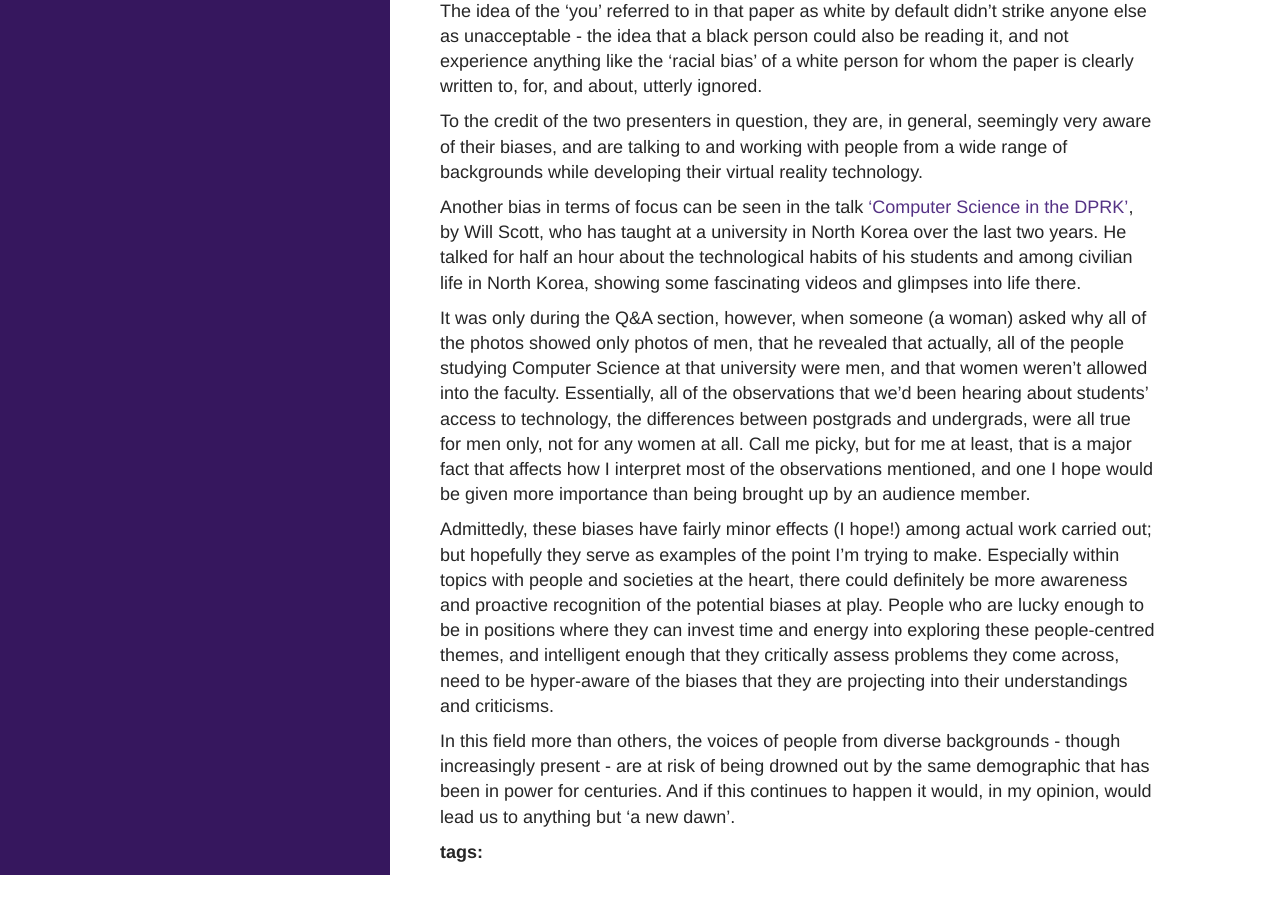
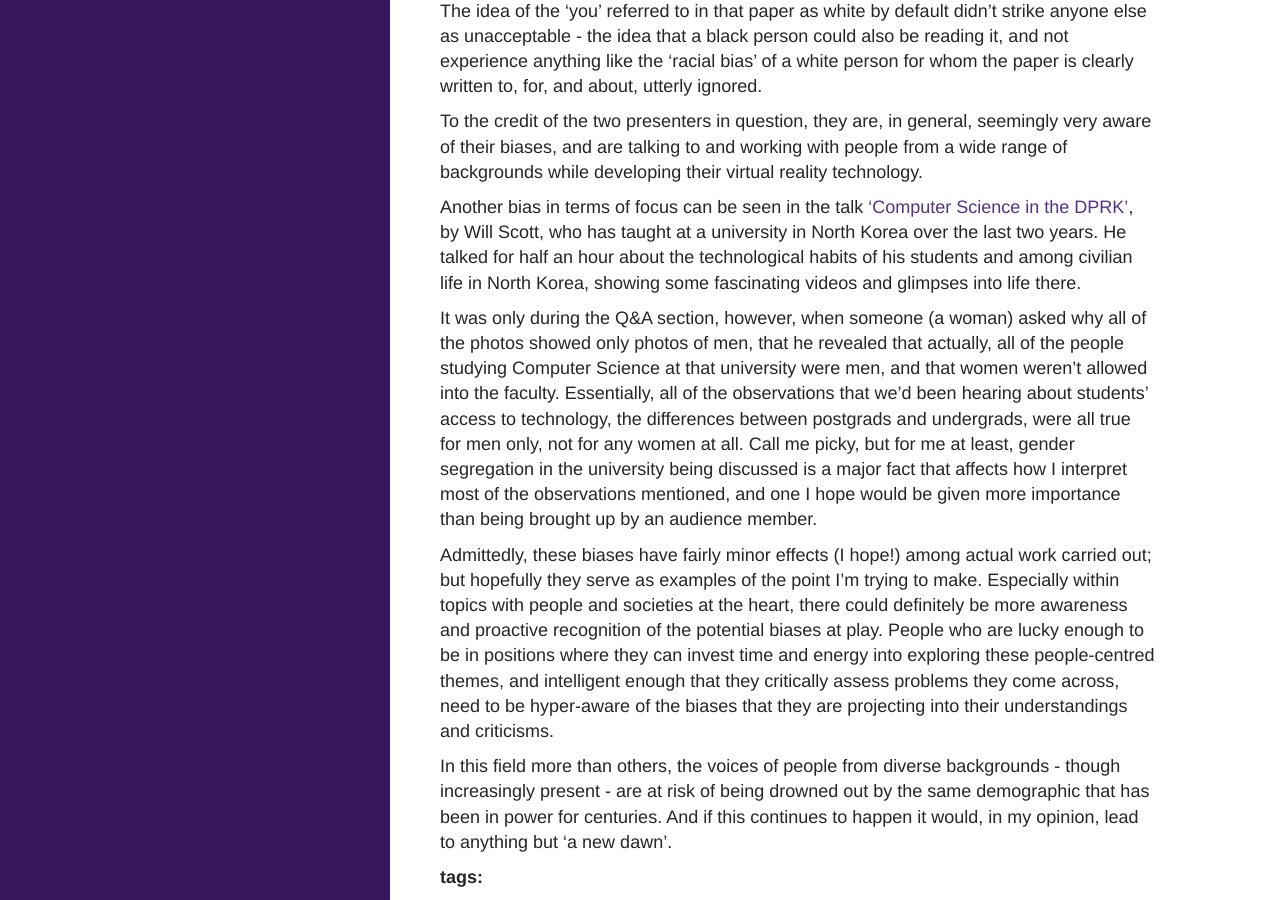
Before and after one commit to zararah/zararah.net, a Jekyll site: the page built from _posts/2015/2014-01-02-31c3-inclusivity-bias.md, in a window 1280 px wide and 900 px high, scrolled down 2225 px. Built offline with Jekyll 4.4.1, drawn with Linux system fonts in a browser that asks for light colours; Markdown is read by kramdown in place of the engine named in the settings; comment, search, counter and statistics services are not loaded; before the commit the page ends 3100 px from its top, so only the background shows below that.

Commit message:
Correct a typo in 31c3 post

```diff
--- a/_posts/2015/2014-01-02-31c3-inclusivity-bias.md
+++ b/_posts/2015/2014-01-02-31c3-inclusivity-bias.md
@@ -41,8 +41,8 @@
 
 Another bias in terms of focus can be seen in the talk ['Computer Science in the DPRK'](http://media.ccc.de/browse/congress/2014/31c3_-_6253_-_en_-_saal_2_-_201412292115_-_computer_science_in_the_dprk_-_will_scott.html#video), by Will Scott, who has taught at a university in North Korea over the last two years. He talked for half an hour about the technological habits of his students and among civilian life in North Korea, showing some fascinating videos and glimpses into life there.
 
-It was only during the Q&A section, however, when someone (a woman) asked why all of the photos showed only photos of men, that he revealed that actually, all of the people studying Computer Science at that university were men, and that women weren't allowed into the faculty. Essentially, all of the observations that we'd been hearing about students' access to technology, the differences between postgrads and undergrads, were all true for men only, not for any women at all. Call me picky, but for me at least, that is a major fact that affects how I interpret most of the observations mentioned, and one I hope would be given more importance than being brought up by an audience member.
+It was only during the Q&A section, however, when someone (a woman) asked why all of the photos showed only photos of men, that he revealed that actually, all of the people studying Computer Science at that university were men, and that women weren't allowed into the faculty. Essentially, all of the observations that we'd been hearing about students' access to technology, the differences between postgrads and undergrads, were all true for men only, not for any women at all. Call me picky, but for me at least, gender segregation in the university being discussed is a major fact that affects how I interpret most of the observations mentioned, and one I hope would be given more importance than being brought up by an audience member.
 
 Admittedly, these biases have fairly minor effects (I hope!) among actual work carried out; but hopefully they serve as examples of the point I'm trying to make. Especially within topics with people and societies at the heart, there could definitely be more awareness and proactive recognition of the potential biases at play. People who are lucky enough to be in positions where they can invest time and energy into exploring these people-centred themes, and intelligent enough that they critically assess problems they come across, need to be hyper-aware of the biases that they are projecting into their understandings and criticisms.
 
-In this field more than others, the voices of people from diverse backgrounds - though increasingly present - are at risk of being drowned out by the same demographic that has been in power for centuries. And if this continues to happen it would, in my opinion, would lead us to anything but 'a new dawn'.
+In this field more than others, the voices of people from diverse backgrounds - though increasingly present - are at risk of being drowned out by the same demographic that has been in power for centuries. And if this continues to happen it would, in my opinion, lead to anything but 'a new dawn'.
```
